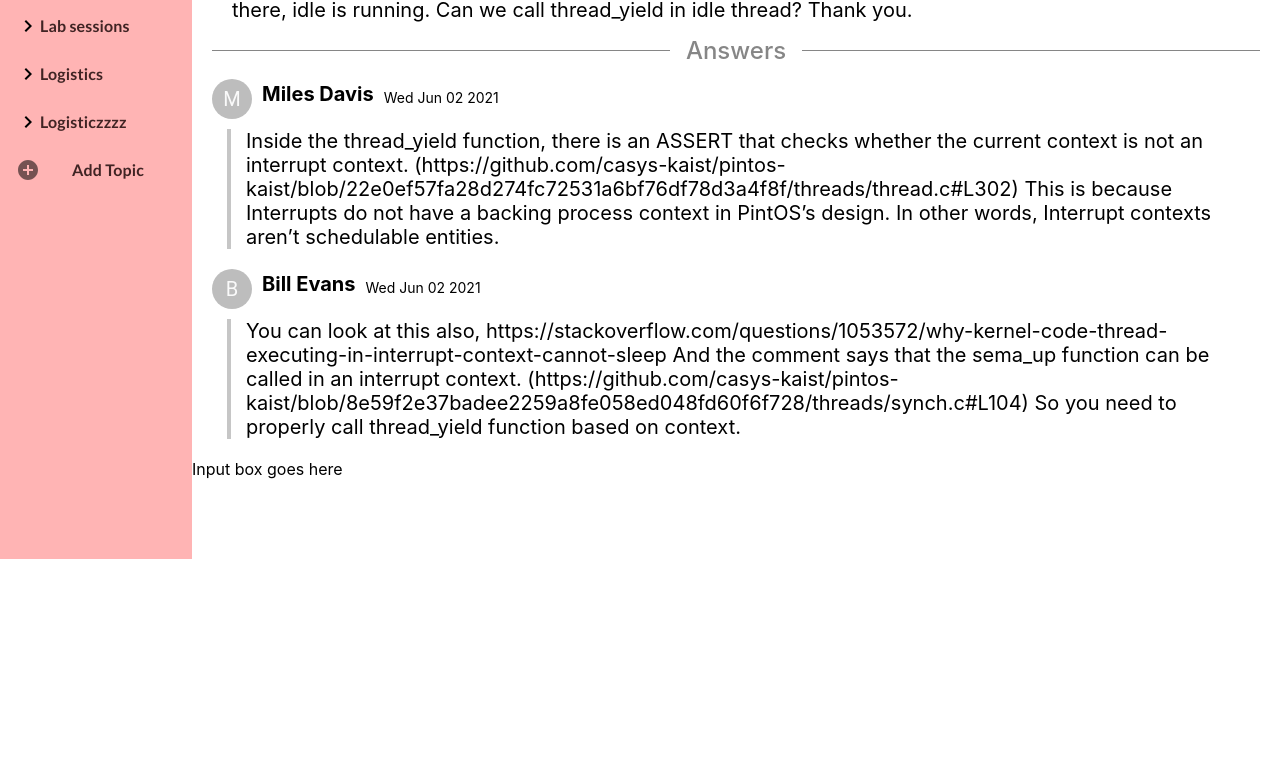
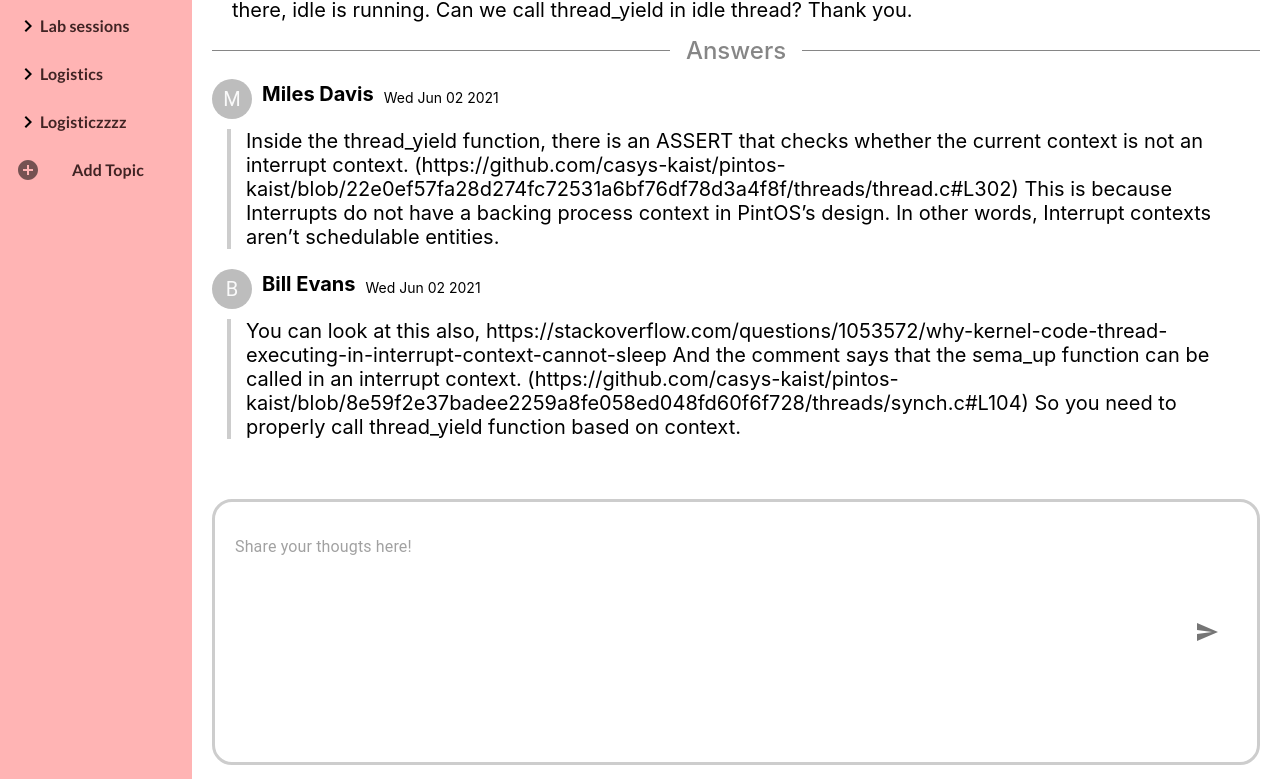
Before and after one commit to busankimchi/CS374-design-project, a React (Create React App) app: page /faq in a window 1280 px wide. Shown: the part 294-1073 px from the top of the page. Before the commit the page ends 853 px from the top, so only its background shows below. Built offline with nearby package versions, Linux system fonts and the light colour scheme; no server answers; the database is empty.

Commit message:
Reformat files and Add input form

```diff
--- a/src/components/Contents/AnswerDisplay.tsx
+++ b/src/components/Contents/AnswerDisplay.tsx
@@ -1,8 +1,9 @@
 import { FC } from 'react';
 import styled from 'styled-components';
-import {Box} from '@material-ui/core';
+import { Box } from '@material-ui/core';
 import { AnswerContent } from '../../utils/types';
 import { UserInfo } from './UserInfo'
+import { LIGHT_GRAY_1 } from '../../utils/themes'
 
 interface AnswerDisplayProp {
   answer: AnswerContent,
@@ -11,7 +12,7 @@ interface AnswerDisplayProp {
 export const AnswerDisplay: FC<AnswerDisplayProp> = ({ answer }) => {
   return (
     <AnswerBox>
-    <UserInfo userName={answer.name} time={answer.time}/>
+      <UserInfo userName={answer.name} time={answer.time} />
       <AnswerContentWrapper>
         <AnswerContentBox>
           {answer.content}
@@ -28,7 +29,7 @@ const AnswerBox = styled(Box)`
 const AnswerContentWrapper = styled(Box)`
   margin-left: 15px;
   border-left: solid;
-  border-color: #C6C6C6;
+  border-color: ${LIGHT_GRAY_1};
   border-width: 4px;
 `;
 
--- a/src/components/Contents/Contents.tsx
+++ b/src/components/Contents/Contents.tsx
@@ -1,17 +1,26 @@
 import { FC } from 'react';
 import styled from 'styled-components';
-import Box from '@material-ui/core/Box';
+import { Box, InputBase, IconButton } from '@material-ui/core';
+import SendIcon from '@material-ui/icons/Send';
 import { QnADisplay } from './QnADisplay'
+import { LIGHT_GRAY_1 } from '../../utils/themes'
 
 interface ContentsProp { questionId: number; };
 
-export const Contents: FC<ContentsProp> = ({questionId}) => {
+export const Contents: FC<ContentsProp> = ({ questionId }) => {
   return (
     <ContentBox>
-      <QnADisplay questionId={questionId}/>
-      <InputBox>
-        Input box goes here
-      </InputBox>
+      <QnADisplay questionId={questionId} />
+      <InputAreaBox>
+        <AnswerForm>
+          <InputTextField
+            multiline
+            rows={10}
+            placeholder="Share your thougts here!"
+          />
+          <SubmitButton type="submit"><SendIcon /></SubmitButton>
+        </AnswerForm>
+      </InputAreaBox>
     </ContentBox>
   );
 };
@@ -19,13 +28,38 @@ export const Contents: FC<ContentsProp> = ({questionId}) => {
 const ContentBox = styled(Box)`
   padding: 0px;
   margin: 0px;
+  height: 100%;
+  display: flex;
+  justify-content: space-between;
+  flex-direction: column;
 `;
 
-const InputBox = styled(Box)`
-  height: 100px;
+const InputAreaBox = styled(Box)`
+  height: 300px;
   width: auto;
-  left: 0px;
-  right: 0px;
-  bottom: 0px;
-  // background-color: red;
 `;
+
+const AnswerForm = styled.form`
+  margin: 20px;
+  width: auto;
+  height: 260px;
+  border-radius: 20px;
+  border: solid;
+  border-color: ${LIGHT_GRAY_1};
+  display: grid;
+  grid-template-columns: auto 100px;
+`;
+
+const InputTextField = styled(InputBase)`
+  margin: 10px;
+  margin-left: 20px;
+  width: auto;
+  height: 240px;
+  font-size: 20px;
+  grid-column: 1;
+`;
+
+const SubmitButton = styled(IconButton)`
+  grid-column: 2;
+  border-radius: 10px;
+`;
--- a/src/components/Contents/FAQButton.tsx
+++ b/src/components/Contents/FAQButton.tsx
@@ -12,7 +12,7 @@ interface FAQButtonProp {
     changeIsFaq: (arg0: boolean) => void,
 };
 
-export const FAQButton: FC<FAQButtonProp> = ({isFaq, changeIsFaq}) => {
+export const FAQButton: FC<FAQButtonProp> = ({ isFaq, changeIsFaq }) => {
     const handleClick = () => {
         changeIsFaq(isFaq);
     }
@@ -25,7 +25,7 @@ export const FAQButton: FC<FAQButtonProp> = ({isFaq, changeIsFaq}) => {
                 onClick={handleClick}
             >
                 Remove from FAQ
-        </CustonFAQButton>
+            </CustonFAQButton>
         );
     }
     return (
@@ -35,7 +35,7 @@ export const FAQButton: FC<FAQButtonProp> = ({isFaq, changeIsFaq}) => {
             onClick={handleClick}
         >
             Add to FAQ
-    </CustonFAQButton>
+        </CustonFAQButton>
     );
 };
 
--- a/src/components/Contents/UserInfo.tsx
+++ b/src/components/Contents/UserInfo.tsx
@@ -1,13 +1,13 @@
 import { FC } from 'react';
 import styled from 'styled-components';
-import {Box, Avatar} from '@material-ui/core';
+import { Box, Avatar } from '@material-ui/core';
 
 interface UserInfoProp {
   userName: string,
   time: Date,
 };
 
-export const UserInfo: FC<UserInfoProp> = ({userName, time}) => {
+export const UserInfo: FC<UserInfoProp> = ({ userName, time }) => {
   return (
     <UserBox>
       <UserAvatar>{userName[0]}</UserAvatar>
--- a/src/pages/Questions.tsx
+++ b/src/pages/Questions.tsx
@@ -11,9 +11,9 @@ interface QuestionsProp {
 export const Questions: FC<QuestionsProp> = () => {
   return (
     <QuestionsContainer>
-      <Contents questionId={1}/>
+      <Contents questionId={1} />
     </QuestionsContainer>
-    );
+  );
 };
 
 const QuestionsContainer = styled(Box)``;
```
Also changed, not shown: src/components/Contents/QnADisplay.tsx (+5 -5 lines), src/components/Contents/AnswerDivider.tsx (indentation only), src/utils/types.ts (indentation only). Lines whose indentation alone changed are shown as unchanged.
